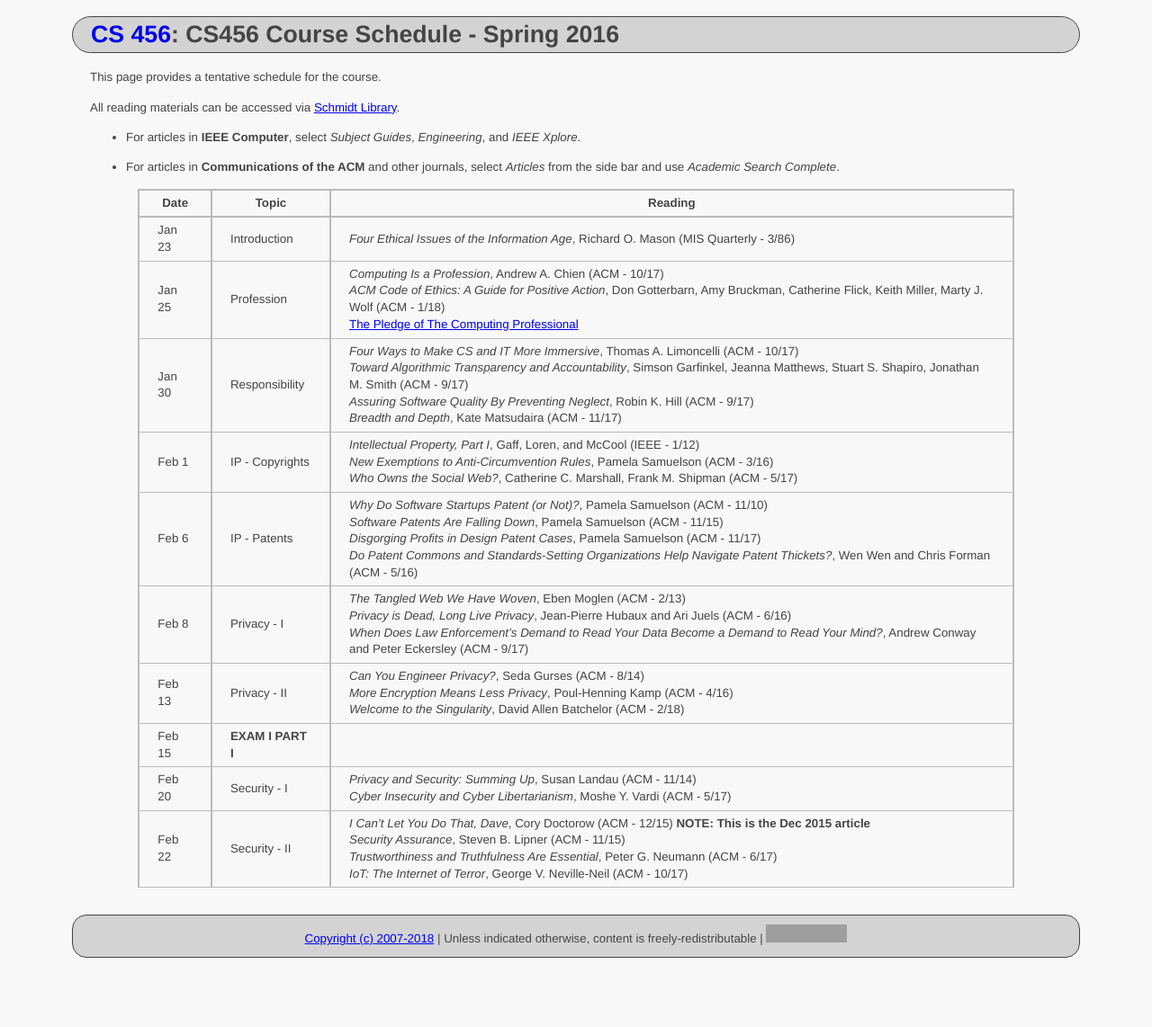
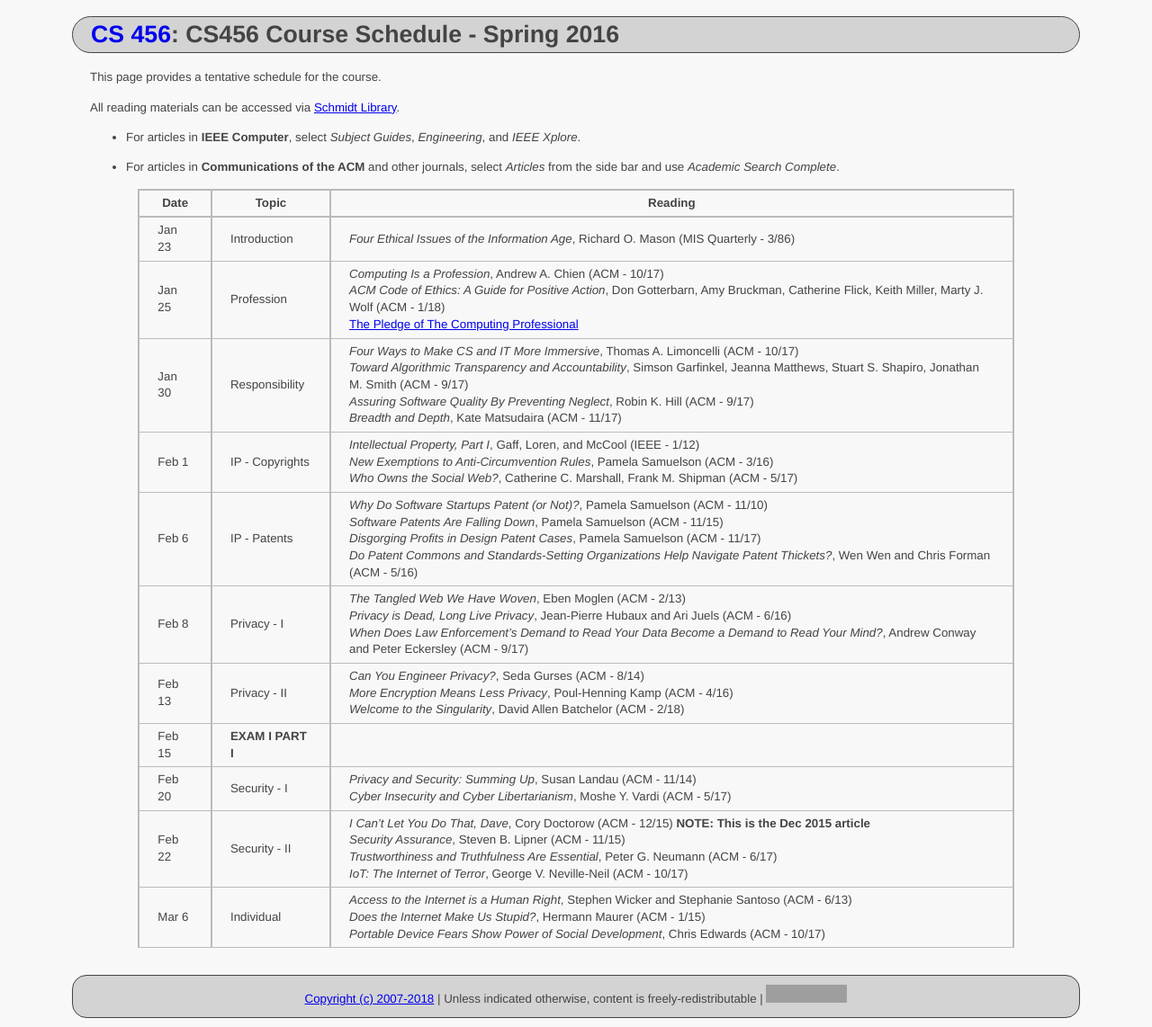
Before and after one commit to ycpcs/cs456-spring2018, a Jekyll site: the page built from schedule/index.md, in a window 1280 px wide. Shown: the whole page at 90% size. Built offline with Jekyll 4.4.1, drawn with Linux system fonts in a browser that asks for light colours; before the commit the page ends 1075 px from its top, so only the background shows below that; grey boxes are pictures that could not be loaded.

Commit message:
add individual articles
add individual articles

```diff
--- a/schedule/index.md
+++ b/schedule/index.md
@@ -24,8 +24,11 @@ All reading materials can be accessed via [Schmidt Library](http://library.ycp.e
 > Feb 15  | **EXAM I PART I**   |  |
 > Feb 20  | Security - I        |  *Privacy and Security: Summing Up*, Susan Landau (ACM - 11/14) <br /> *Cyber Insecurity and Cyber Libertarianism*, Moshe Y. Vardi (ACM - 5/17)|
 > Feb 22  | Security - II       | *I Can't Let You Do That, Dave*, Cory Doctorow (ACM - 12/15) **NOTE: This is the Dec 2015 article** <br /> *Security Assurance*, Steven B. Lipner (ACM - 11/15) <br /> *Trustworthiness and Truthfulness Are Essential*, Peter G. Neumann (ACM - 6/17) <br /> *IoT: The Internet of Terror*, George V. Neville-Neil (ACM - 10/17)|
+> Mar 6   | Individual          | *Access to the Internet is a Human Right*, Stephen Wicker and Stephanie Santoso (ACM - 6/13) <br /> *Does the Internet Make Us Stupid?*, Hermann Maurer (ACM - 1/15)  <br /> *Portable Device Fears Show Power of Social Development*, Chris Edwards (ACM - 10/17) |
 
-
+<!--
+> Mar 14  | Society         | *Beyond Viral*, Manuel Cebrian, Iyad Rahwan, and Alex "Sandy" Pentland (ACM - 4/16) <br /> *Smartphone Apps for Social Good*, Logan Kugler (ACM - 8/16)  <br /> *How a Supervillain (or a Hacker in His Basement) Could Destroy the Internet*, Logan Kugler (ACM - 2/16) |
+-->
 
 
 
```
